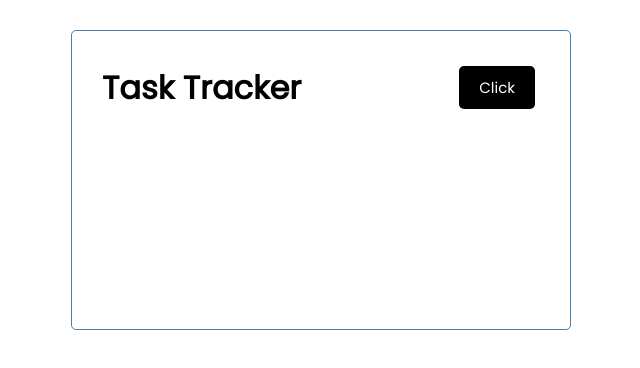
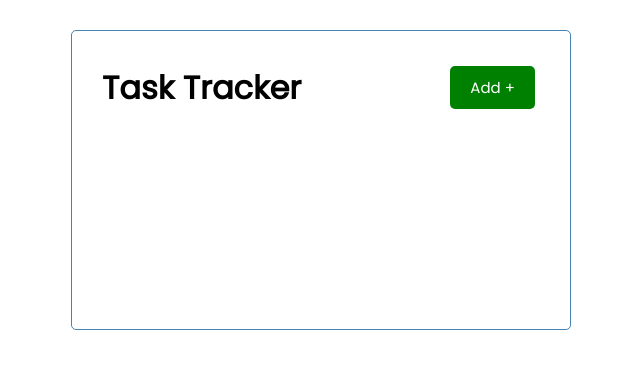
Before and after one commit to anniechakraborty/angularcrash_todolist, an Angular app: page / in a window 1280 px wide. Shown: the top 368 px of the page, without its empty margins (319-959 px from the left). Built offline with nearby package versions, Linux system fonts and the light colour scheme.

Commit message:
passing data (text and colour info) to button component from header

```diff
--- a/src/app/components/button/button.component.html
+++ b/src/app/components/button/button.component.html
@@ -1,3 +1,3 @@
-<button class="btn">
-    Click
+<button class="btn" [ngStyle]="{backgroundColor : colour}">
+    {{ text }}
 </button>
--- a/src/app/components/button/button.component.ts
+++ b/src/app/components/button/button.component.ts
@@ -1,4 +1,4 @@
-import { Component } from '@angular/core';
+import { Component, Input } from '@angular/core';
 
 @Component({
   selector: 'app-button',
@@ -6,5 +6,6 @@ import { Component } from '@angular/core';
   styleUrls: ['./button.component.css']
 })
 export class ButtonComponent {
-
+  @Input() text : string;
+  @Input() colour : string;
 }
--- a/src/app/components/header/header.component.html
+++ b/src/app/components/header/header.component.html
@@ -2,5 +2,5 @@
     <h1>
         {{ title }}
     </h1>
-    <app-button></app-button>
+    <app-button text="Add &plus;" colour="green"></app-button>
 </header>
```
